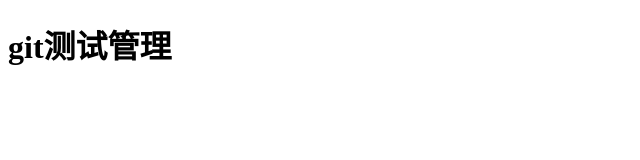
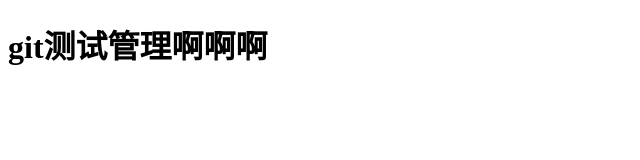
Before and after one commit to wusuowuwei/firstitem, a plain HTML site: page index.html in a window 1280 px wide. Shown: the whole page, without its empty margins (0-640 px from the left). Drawn offline with Linux system fonts and the light colour scheme.

Commit message:
程序员b第一次提交

```diff
--- a/index.html
+++ b/index.html
@@ -7,6 +7,6 @@
     <title>git-demo</title>
 </head>
 <body>
-    <h1>git测试管理</h1>
+    <h1>git测试管理啊啊啊</h1>
 </body>
 </html>
```
